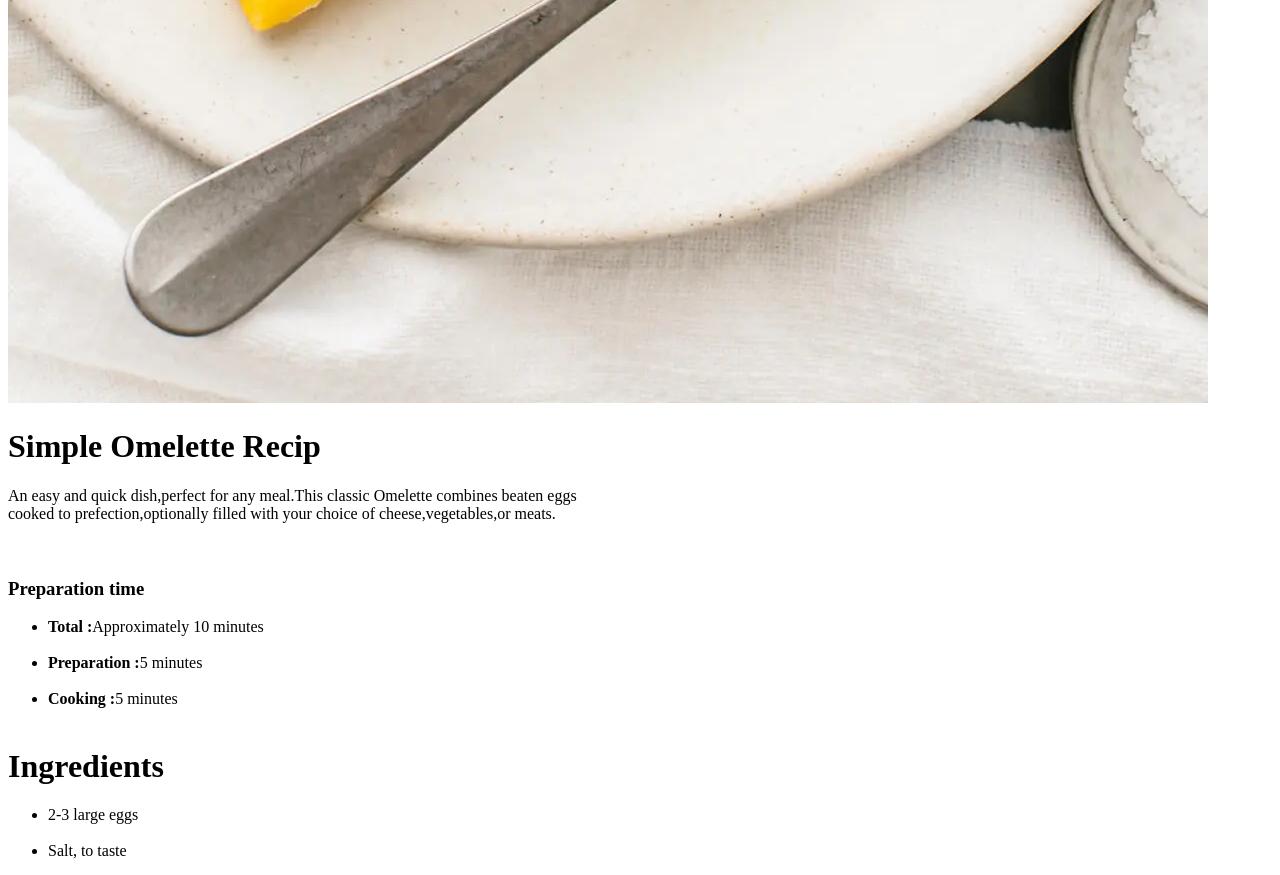
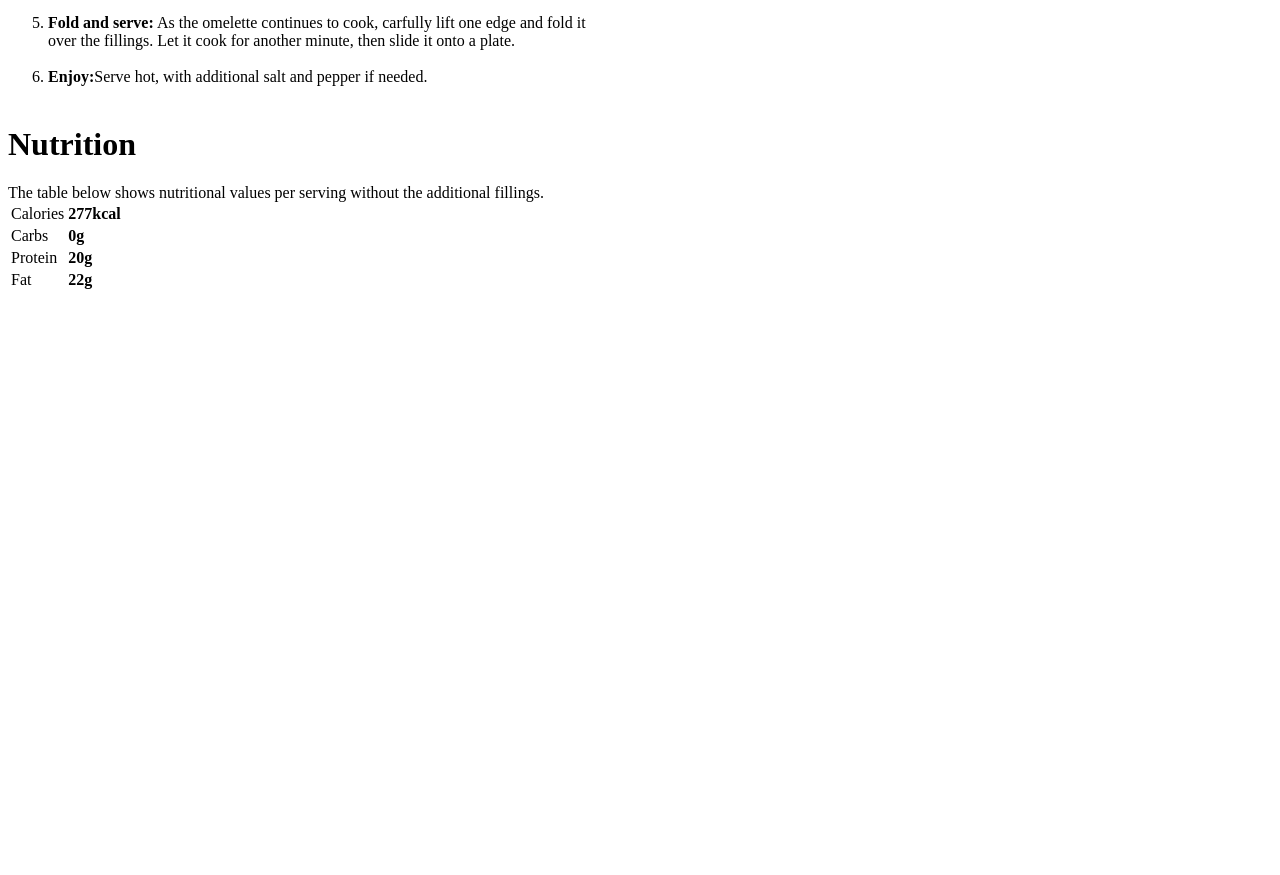
Before and after one commit to Zaid-khalil1/web1, a plain HTML site: page Assignment 1/index.html in a window 1280 px wide. Shown: the part 1405-2280 px from the top of the page. After the commit the page ends 1705 px from the top, so only its background shows below. Drawn offline with Linux system fonts and the light colour scheme.

Commit message:
Final result

```diff
--- a/Assignment 1/index.html
+++ b/Assignment 1/index.html
@@ -6,7 +6,7 @@
     <title>First task</title>
 </head>
 <body>
-    <img src="./photo.jpg" alt="Description of image" />
+    <img src="./photo.jpg" alt="Description of image" width="550" height="550" />
         <div id=1 >
         <h1>Simple Omelette Recip </h1>
         <label1> An easy and quick dish,perfect for any meal.This classic Omelette combines beaten eggs</label><br>
@@ -51,19 +51,19 @@
             <table>
                <tr>
                     <td>Calories</td>
-                    <td>277kcal</td>
+                    <td><b>277kcal</b></td>
                 </tr>
                <tr>
                     <td>Carbs</td>
-                    <td>0g</td>
+                    <td><b>0g</b></td>
                 </tr>
                 <tr>
                     <td>Protein</td>
-                    <td>20g</td>
+                    <td><b>20g</b></td>
                 </tr>
                 <tr>
                     <td>Fat</td>
-                    <td>22g</td>
+                    <td><b>22g</b></td>
                 </tr>
             </table>
 
```
